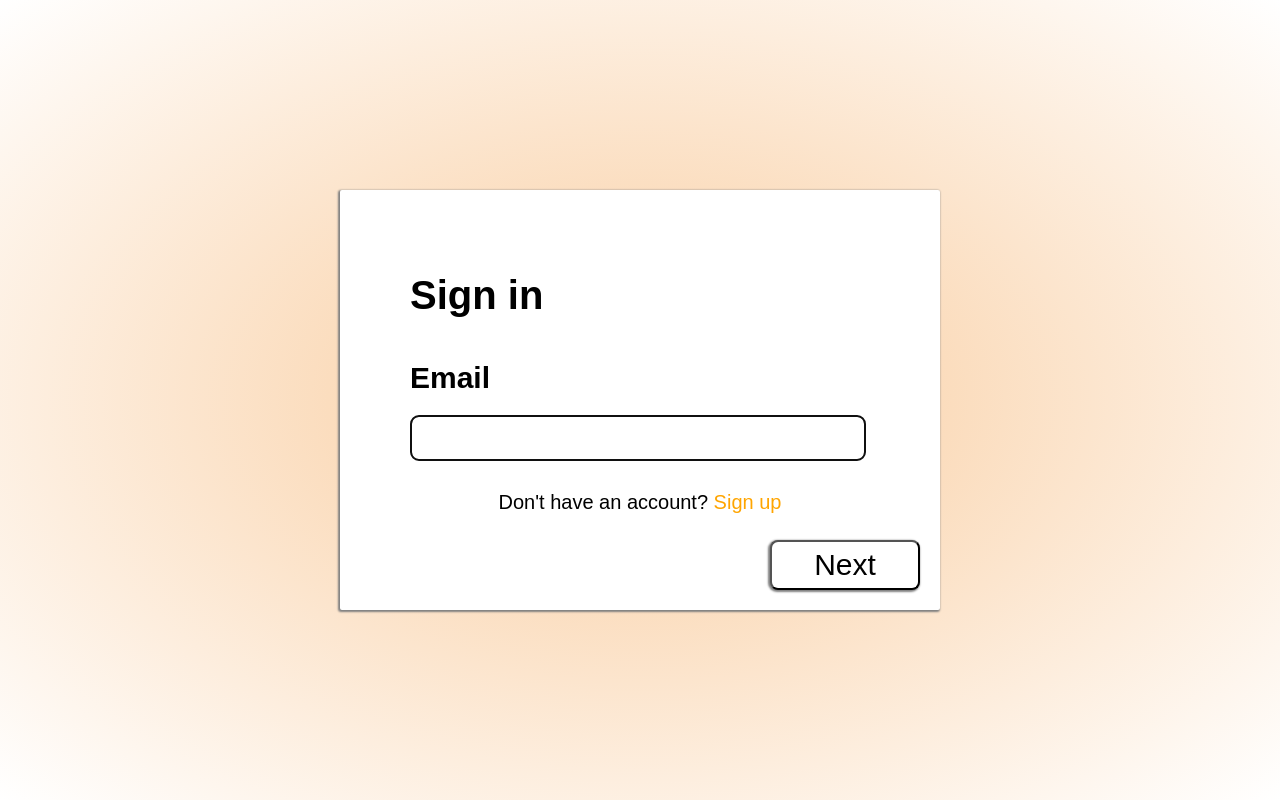
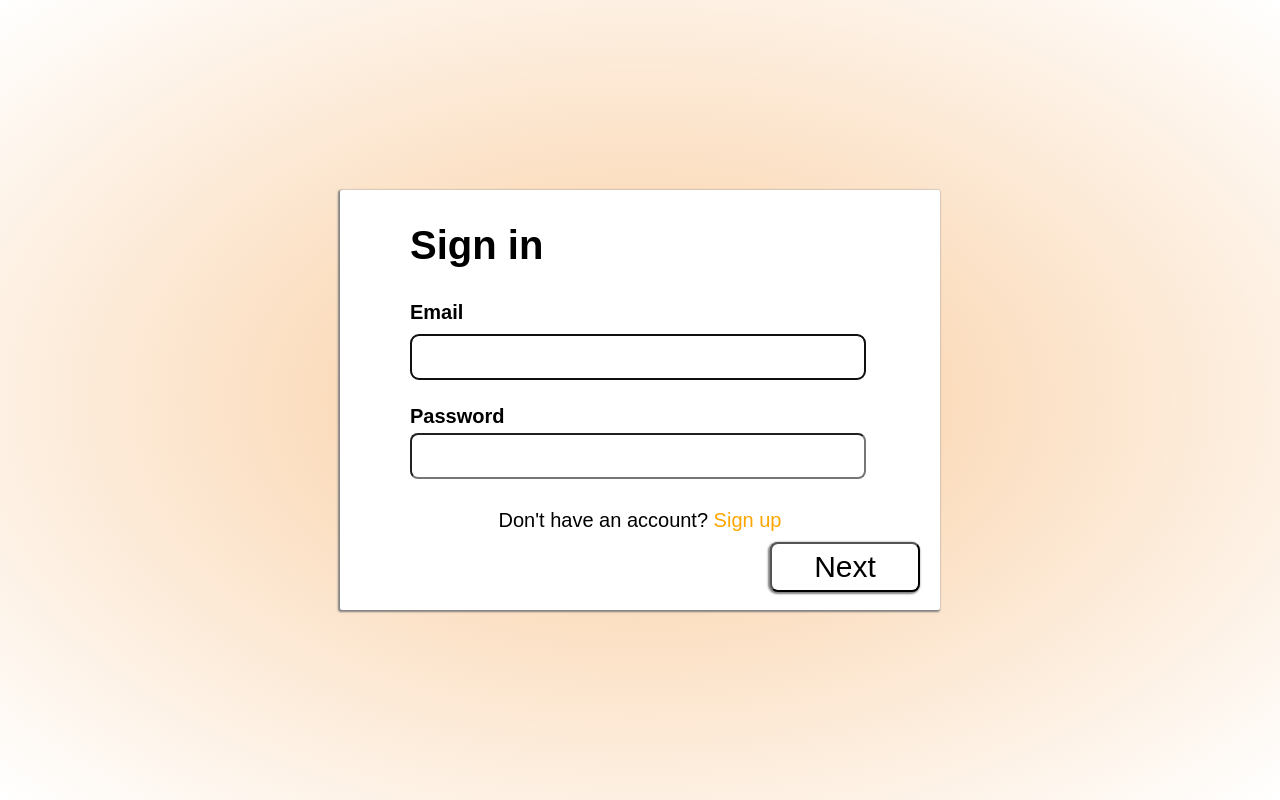
Before and after one commit to stanleyjzheng/IOhackHackathon2020, a Flask app: template queueing/templates/signin1.html in a window 1280 px wide. Run offline with Flask 2, Linux system fonts and the light colour scheme; the template is opened without the code that fills it, so the values that code supplies are empty.

Commit message:
combined login page to one page instead of two

```diff
--- a/queueing/templates/signin1.html
+++ b/queueing/templates/signin1.html
@@ -37,18 +37,22 @@
             color: black;
             border-radius: 8px;
             margin-left: 430px;
-            margin-top: 6px;
+            margin-top: -10px;
             box-shadow: -1px 1px 2px 1px grey;
         }
         h2 {
-            padding-top: 50px;
+            padding-top: 0px;
             padding-left: 70px;
             font-size: 40px
         }
         h3 {
-            padding-top: 10px;
+            padding-top: 0px;
             padding-left: 70px;
-            font-size: 30px
+            font-size: 20px
+        }
+        .password{
+            font-size:20px;
+            padding-top:5px;
         }
         .email_box {
             margin-top: -10px;
@@ -59,6 +63,15 @@
             font-size: 25px;
             padding-left: 10px;
             /* box-shadow: -1px 1px 2px 1px grey; */
+        }
+        .password_box{
+            margin-top: -15px;
+            margin-left: 70px;
+            width: 440px;
+            height: 40px;
+            border-radius: 8px;
+            font-size: 25px;
+            padding-left: 10px;
         }
         p {
             padding-top: 10px;
@@ -80,7 +93,9 @@
         <h2>Sign in</h2>
 
         <h3>Email</h3>
-        <input class="email_box" type="email" value="{{email}}" autofocus>
+        <input class="email_box" type="email" autofocus>
+        <h3 class="password">Password</h3>
+        <input class="password_box" type="password"  autofocus>
 
         <p>Don't have an account? <a href="signup.html">Sign up</a></p>
 
```
